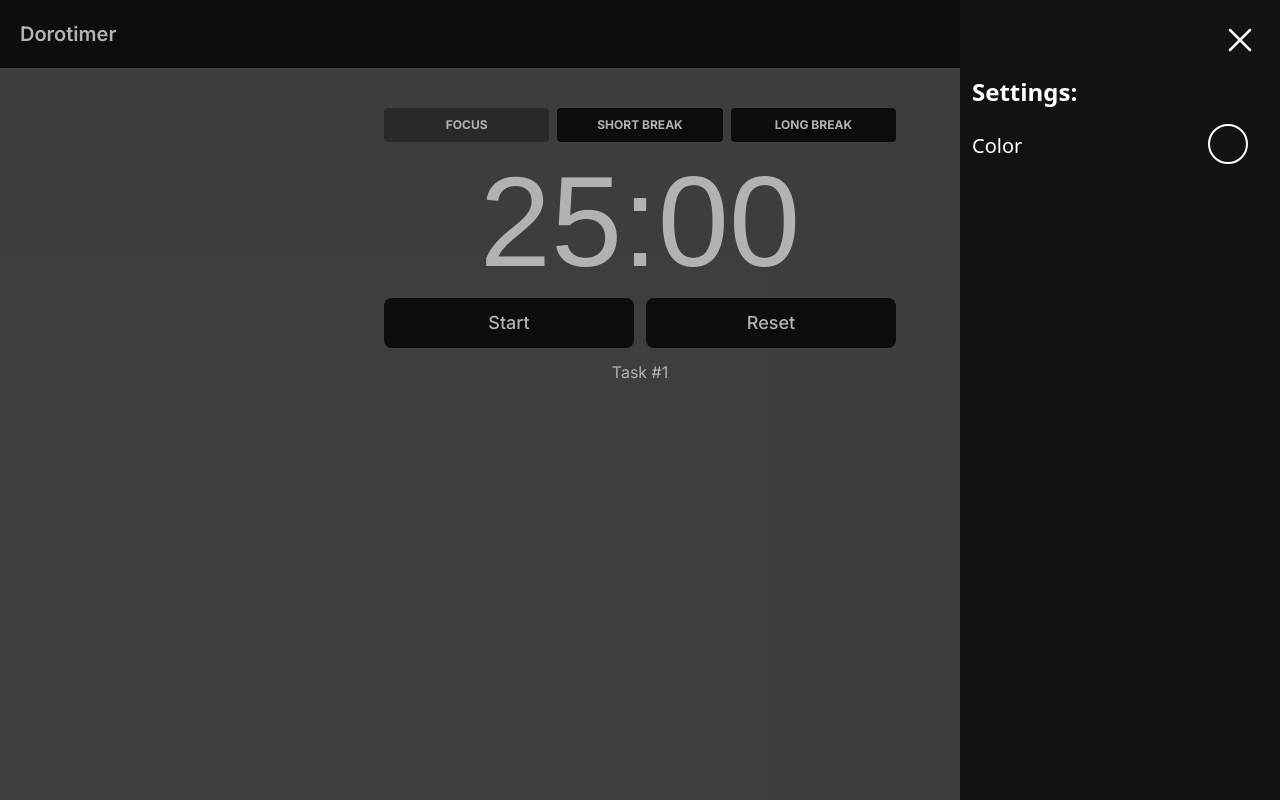
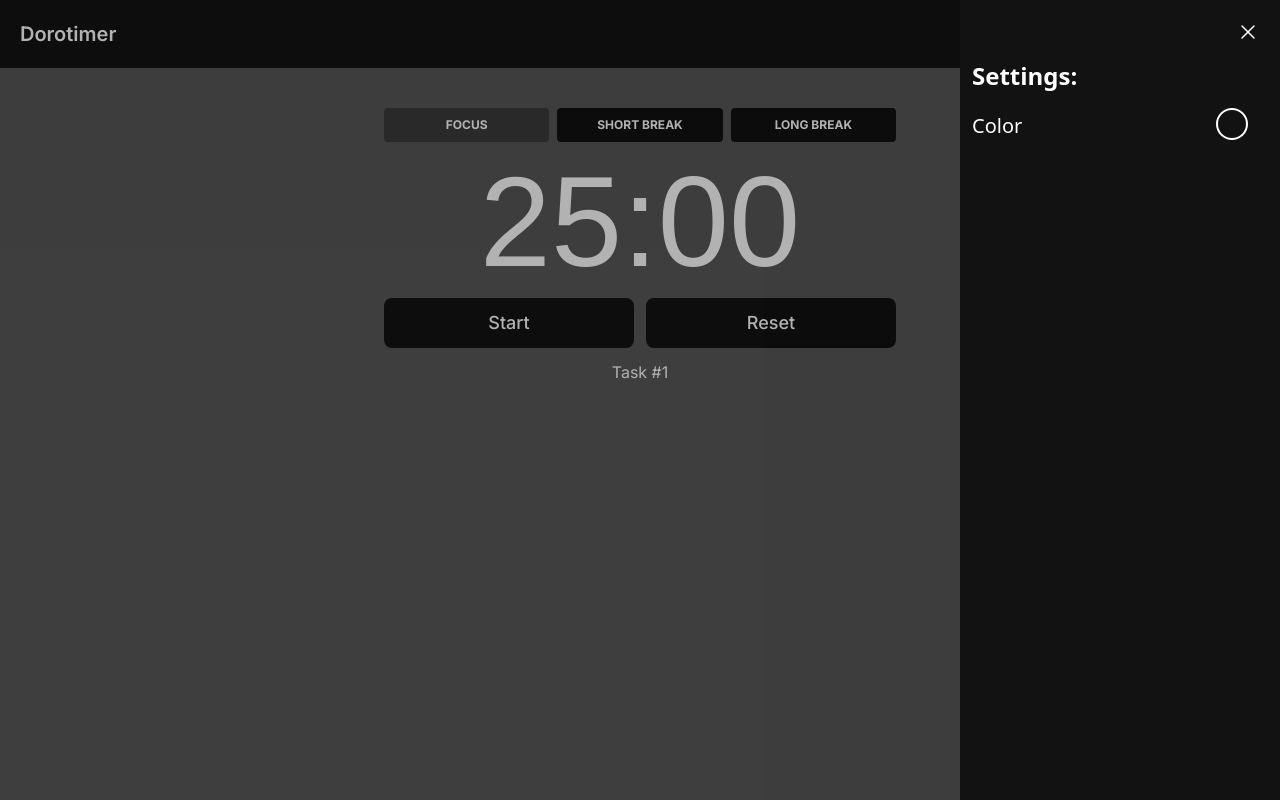
Before and after one commit to Devon-McGrath-github/dorodoro, a Next.js app: page / in a window 1280 px wide. Both pictures are taken after a click on the element 1246 px from the left and 34 px from the top of the page. Built offline with nearby package versions, Linux system fonts and the light colour scheme; a web font is replaced by a local one.

Commit message:
Adjust icon sizes

```diff
--- a/components/ColorPicker.tsx
+++ b/components/ColorPicker.tsx
@@ -13,7 +13,7 @@ function ColorPicker() {
 					<>
 						<Popover.Button
 							id='color_picker'
-							className='w-10 h-10 rounded-full border-2 border-solid border-white bg-skin-primary cursor-pointer '
+							className='w-8 h-8 rounded-full border-2 border-solid border-white bg-skin-primary cursor-pointer '
 						></Popover.Button>
 						<Transition
 							as={Fragment}
--- a/components/Sidebar.tsx
+++ b/components/Sidebar.tsx
@@ -1,7 +1,6 @@
 import { useState, Fragment } from 'react'
 import ColorPicker from './ColorPicker'
-import { XMarkIcon } from '@heroicons/react/24/outline'
-import { Cog8ToothIcon } from '@heroicons/react/24/solid'
+import { XMarkIcon, Cog6ToothIcon } from '@heroicons/react/24/outline'
 import { Dialog, Transition } from '@headlessui/react'
 
 export default function Sidebar() {
@@ -10,8 +9,8 @@ export default function Sidebar() {
 	return (
 		<>
 			<div onClick={() => setSidebarOpen(true)} tabIndex={0}>
-				<Cog8ToothIcon
-					className='h-7 w-7 cursor-pointer'
+				<Cog6ToothIcon
+					className='h-6 w-6 cursor-pointer'
 					id='sidebar_open_btn'
 				/>
 			</div>
@@ -56,7 +55,7 @@ export default function Sidebar() {
 											className='ml-auto justify-center rounded-full'
 										>
 											<XMarkIcon
-												className='h-10 w-10 cursor-pointer'
+												className='h-6 w-6 cursor-pointer'
 												id='sidebar_close_btn'
 												aria-hidden='true'
 											/>
```
